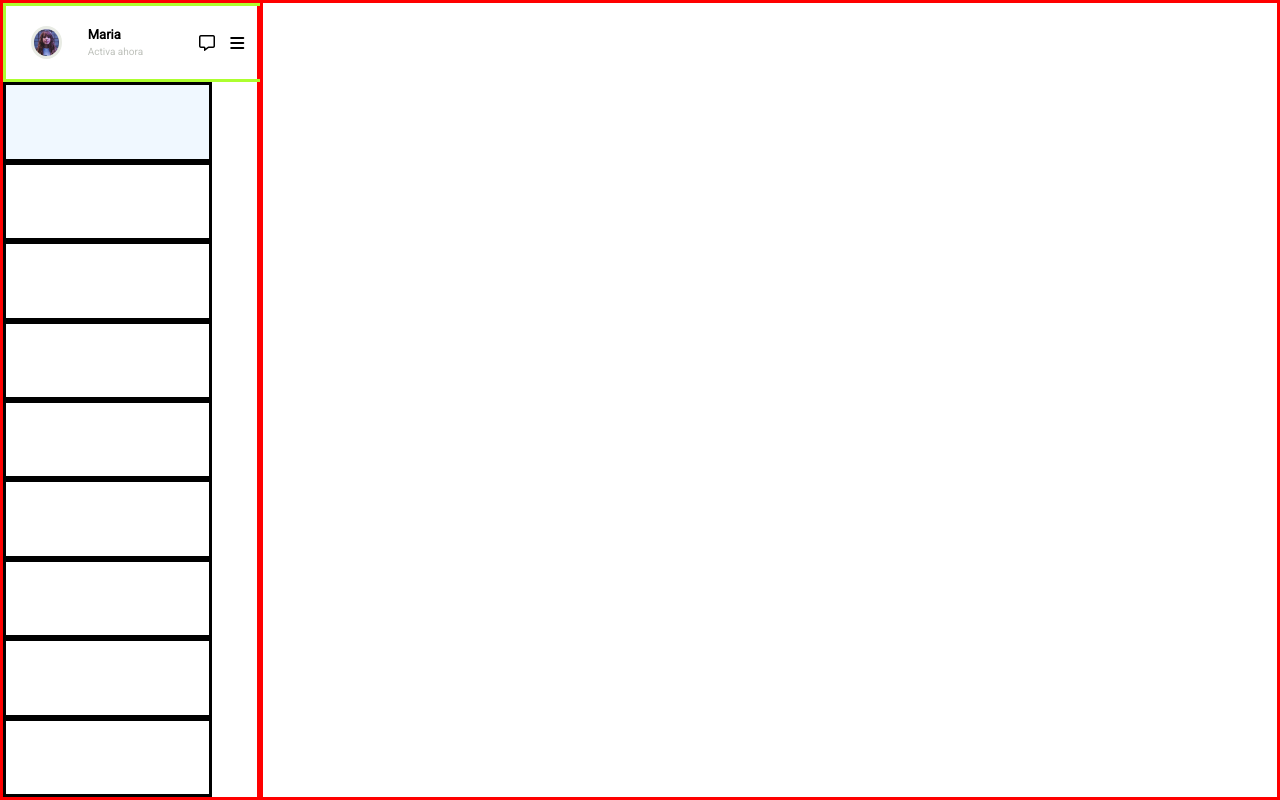
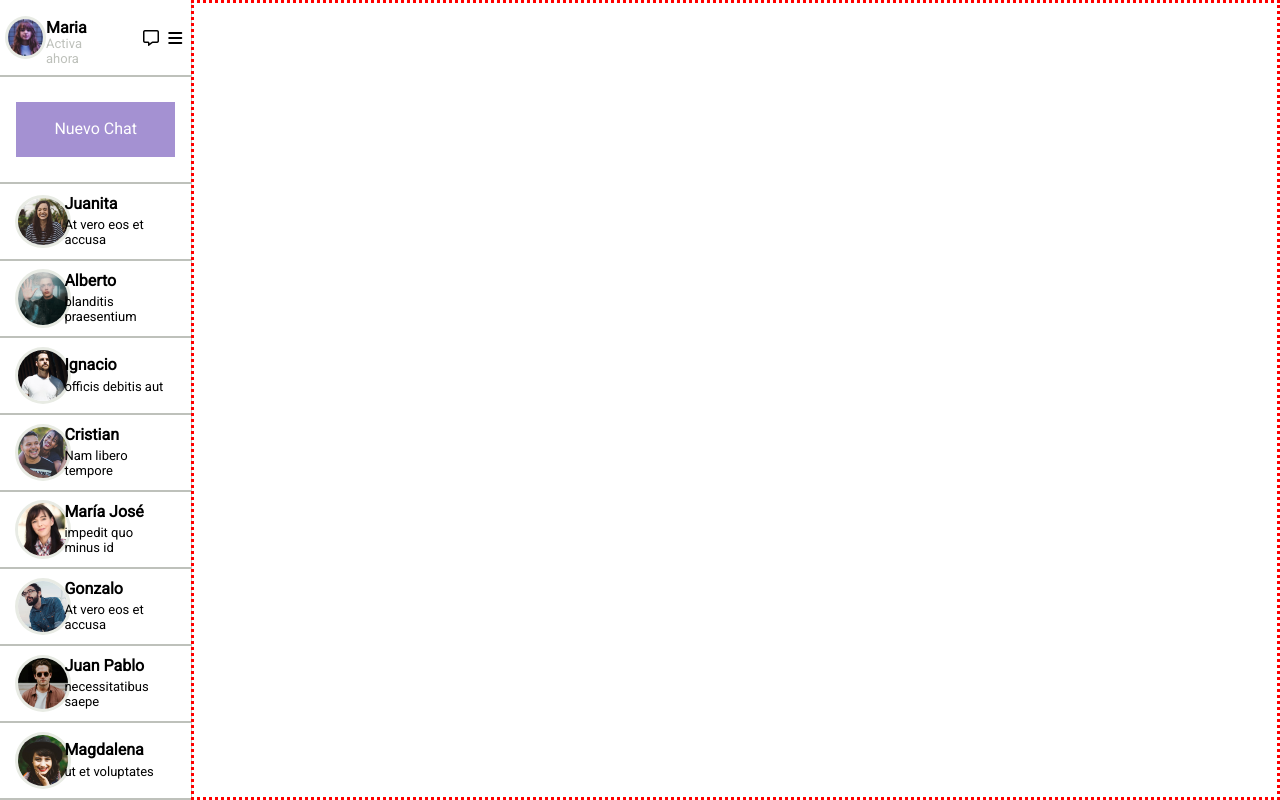
Before and after one commit to Matias-San-Martin/message, a plain HTML site: page index.html in a window 1280 px wide. Drawn offline with Linux system fonts and the light colour scheme.

Commit message:
seccion contactos terminada

```diff
--- a/assets/css/style.css
+++ b/assets/css/style.css
@@ -11,25 +11,27 @@ body {
 }
 
 main {
-    border: solid red;
+    /* border: solid red; */
 }
 
 .contactos {
     /* border: solid green; */
     /* flex-basis: 20%; */
-    width: 20%;
+    width: 15%;
     display: flex;
     flex-direction: column;
 }
 
 main section {
-    border: solid black;
-    width: 80%;
+    /* border: solid black; */
+    width: 85%;
     height: 100%;
+    border-right: solid 1px #bec1bb;
+    border-bottom: solid 2px #bec1bb;
 }
 
 .usuario {
-    border: solid greenyellow;
+    /* border: solid greenyellow; */
     width: 100%;
     /* background-color: antiquewhite; */
     display: flex;
@@ -48,12 +50,12 @@ main section {
 
 .h3style {
     font-family: 'Roboto', sans-serif;
-    font-size: small;
+    font-size:medium;
 }
 
 .pstyle {
     font-family: 'Roboto', sans-serif;
-    font-size: x-small;
+    font-size:small;
     color: #bec1bb
 }
 
@@ -73,15 +75,15 @@ main section {
     display: flex;
     justify-content: space-evenly;
     align-items: center;
+}
 
-
-}
 
 .usuario div img {
     border: solid #e8ebe4;   /* este borde va en el modelo final*/
     border-radius: 100%;
-    width: 25px;
+    width: 35px;
     height: auto;
+    margin-left: 5px;
 }
 
 .usuario div div {
@@ -90,30 +92,97 @@ main section {
     flex-direction: column;
     height: 50%;
     align-items: flex-start;
-    margin-right: 15px;
+    margin-right: 25px;
 }
 
 
 
-.nuevomensaje {
+.nuevochat {
     /* border: solid purple; */
-    background-color: aliceblue;
+    /* background-color: aliceblue; */
+    width: 100%;
+    padding-top: 15px;
+    padding-bottom: 15px;
+    display: flex;
+    justify-content: center;
+    align-items: center;
 }
 
-.contacto {
-    /* background-color: beige; */
+.nuevochat button {
+    border: solid #A491D2;
+    background-color: #A491D2;
+    color: white;
+    padding-left: 35px;
+    padding-right: 35px;
+    padding-top: 15px;
+    padding-bottom: 15px;
+    font-family: 'Roboto', sans-serif;
+    font-size:medium;
 }
 
 
 
 
+.contacto {
+    /* background-color: beige; */
+    width: 100%;
+    display: flex;
+    justify-content:space-evenly;
+}
+
+.contacto div {
+    /* border: solid black; */
+    /* width: 30%; */
+    display: flex;
+    flex-direction: column;
+    justify-content: center;
+    align-items: center;
+}
+
+.divimg {
+    /* border: solid black; */
+    width: 35%;
+    display: flex;
+    justify-content: center;
+    align-items: center;
+}
+
+.divtext div {
+    /* background-color: aqua; */
+    width: 80%;
+    align-items: start;
+    margin-right: 30px;
+}
+
+.divtext {
+    /* border: solid black; */
+    width: 65%;
+}
+
+.contacto img {
+    /* border: solid red; */
+    border: solid #e8ebe4;  /* este borde va en el modelo final*/
+    border-radius: 100%;
+    width: 50px;
+    height: auto;
+    margin-left: 20px;
+}
 
 
 
+.nametext {
+    /* margin-right: 30px; */
+}
+
+.contacto div p {
+    color: black;
+    padding-top: 5px;
+}
 
 
 
 .main {
-    flex-basis: 80%;
-    /* width: 80%; */
+    border: dotted red;
+    /* flex-basis: 80%; */
+    width: 85%;
 }
--- a/index.html
+++ b/index.html
@@ -27,15 +27,114 @@
                 <i class="fa-solid fa-bars" fa></i>
             </div>
         </section>
-        <section class="nuevomensaje" ></section>
-        <section class="contacto" ></section>
-        <section class="contacto" ></section>
-        <section class="contacto" ></section>
-        <section class="contacto" ></section>
-        <section class="contacto" ></section>
-        <section class="contacto" ></section>
-        <section class="contacto" ></section>
-        <section class="contacto" ></section>
+        <section class="nuevochat" >
+            <button>Nuevo Chat</button>
+        </section>
+        <section class="contacto" >
+            <div class="divimg">
+                <div>
+                    <img src="./assets/img/Juanita.jpg" alt="">
+                </div>
+            </div>
+            <div class="divtext">
+                <div>
+                    <h3 class="text h3style nametext" >Juanita</h3>
+                    <p class="text pstyle nametext" >At vero eos et accusa</p>
+                </div>
+            </div>
+        </section>
+        <section class="contacto" >
+            <div class="divimg">
+                <div>
+                    <img src="./assets/img/alberto.jpg" alt="">
+                </div>
+            </div>
+            <div class="divtext">
+                <div>
+                    <h3 class="text h3style nametext" >Alberto</h3>
+                    <p class="text pstyle nametext" >blanditis praesentium</p>
+                </div>
+            </div>
+        </section>
+        <section class="contacto" >
+            <div class="divimg">
+                <div>
+                    <img src="./assets/img/ignacio.jpg" alt="">
+                </div>
+            </div>
+            <div class="divtext">
+                <div>
+                    <h3 class="text h3style nametext" >Ignacio</h3>
+                    <p class="text pstyle nametext" >officis debitis aut</p>
+                </div>
+            </div>
+        </section>
+        <section class="contacto" >
+            <div class="divimg">
+                <div>
+                    <img src="./assets/img/cristian.jpg" alt="">
+                </div>
+            </div>
+            <div class="divtext">
+                <div>
+                    <h3 class="text h3style nametext" >Cristian</h3>
+                    <p class="text pstyle nametext" >Nam libero tempore</p>
+                </div>
+            </div>
+        </section>
+        <section class="contacto" >
+            <div class="divimg">
+                <div>
+                    <img src="./assets/img/mariajose.jpg" alt="">
+                </div>
+            </div>
+            <div class="divtext">
+                <div>
+                    <h3 class="text h3style nametext" >María José</h3>
+                    <p class="text pstyle nametext" >impedit quo minus id</p>
+                </div>
+            </div>
+        </section>
+        <section class="contacto" >
+            <div class="divimg">
+                <div>
+                    <img src="./assets/img/gonzalo.jpg" alt="">
+                </div>
+            </div>
+            <div class="divtext">
+                <div>
+                    <h3 class="text h3style nametext" >Gonzalo</h3>
+                    <p class="text pstyle nametext" >At vero eos et accusa</p>
+                </div>
+            </div>
+        </section>
+        <section class="contacto" >
+            <div class="divimg">
+                <div>
+                    <img src="./assets/img/juanpablo.jpg" alt="">
+                </div>
+            </div>
+            <div class="divtext">
+                <div>
+                    <h3 class="text h3style nametext" >Juan Pablo</h3>
+                    <p class="text pstyle nametext" >necessitatibus saepe</p>
+                </div>
+            </div>
+        </section>
+        <section class="contacto" >
+            <div class="divimg">
+                <div>
+                    <img src="./assets/img/magdalena.jpg" alt="">
+                </div>
+            </div>
+            <div class="divtext">
+                <div>
+                    <h3 class="text h3style nametext" >Magdalena</h3>
+                    <p class="text pstyle nametext" >ut et voluptates</p>
+                </div>
+            </div>
+        </section>
+
     </main>
     <main class="main"></main>
 
```
Also changed, not shown: assets/img/Juanita.jpg (renamed from assets/img/Screen Shot 2018-11-28 at 15.27.14.jpg), assets/img/alberto.jpg (renamed from assets/img/Screen Shot 2018-11-28 at 15.32.16.jpg), assets/img/cristian.jpg (renamed from assets/img/Screen Shot 2018-11-28 at 15.28.30.jpg), assets/img/gonzalo.jpg (renamed from assets/img/Screen Shot 2018-11-28 at 15.31.09.jpg), assets/img/ignacio.jpg (renamed from assets/img/Screen Shot 2018-11-28 at 15.30.34.jpg), assets/img/juanpablo.jpg (renamed from assets/img/Screen Shot 2018-11-28 at 15.30.54.jpg), assets/img/magdalena.jpg (renamed from assets/img/Screen Shot 2018-11-28 at 15.28.04.jpg), assets/img/mariajose.jpg (renamed from assets/img/Screen Shot 2018-11-28 at 15.32.44.jpg).
